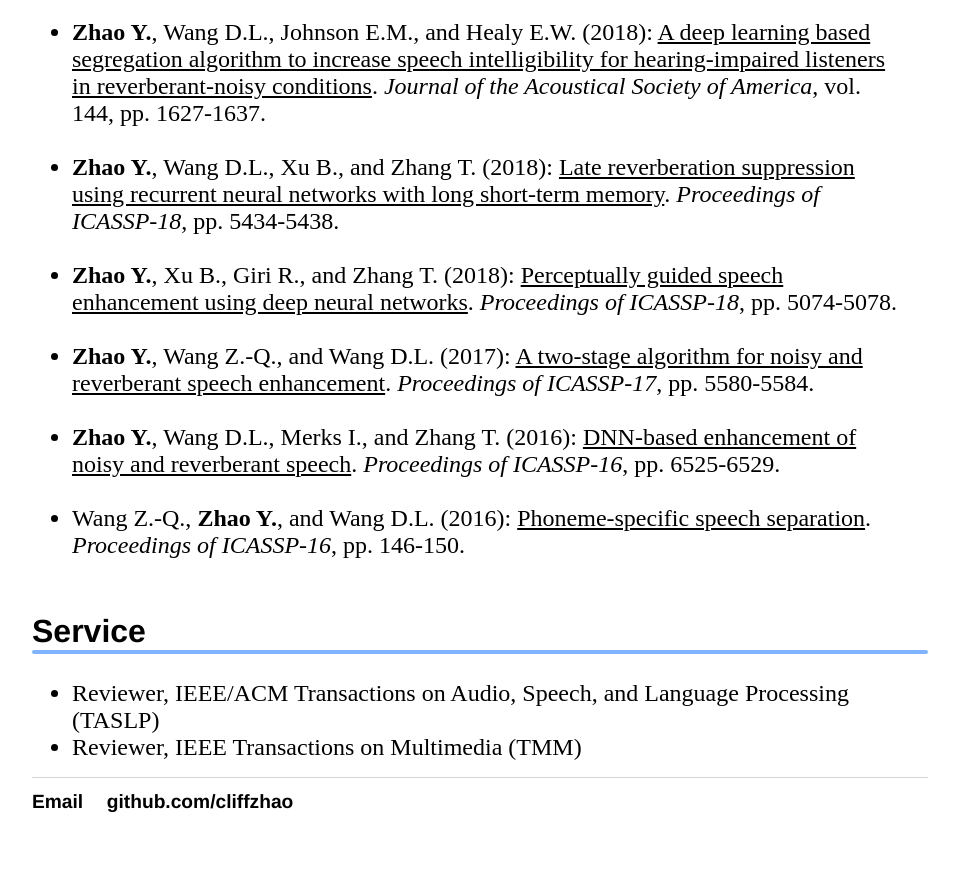
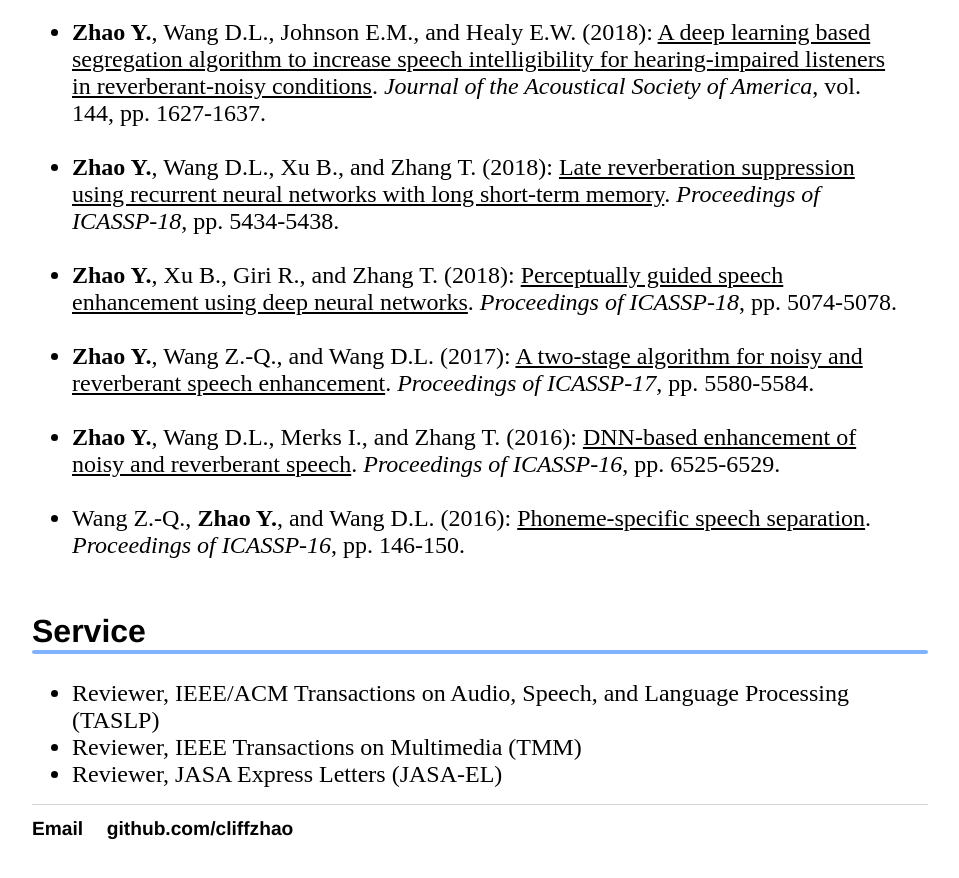
Before and after one commit to cliffzhao/cliffzhao.github.io, a Jekyll site: the page built from index.html, in a window 1280 px wide and 900 px high, scrolled down 1278 px. Shown: the top 878 px of the window, without its empty margins (160-1119 px from the left). Built offline with Jekyll 4.4.1, drawn with Linux system fonts in a browser that asks for light colours.

Commit message:
Update index.html

```diff
--- a/index.html
+++ b/index.html
@@ -114,6 +114,9 @@
 
     <li>Reviewer, IEEE Transactions on Multimedia (TMM)
     </li>
+
+    <li>Reviewer, JASA Express Letters (JASA-EL)
+    </li>
     </ul>
 
 </div><!-- /.blurb -->
```
